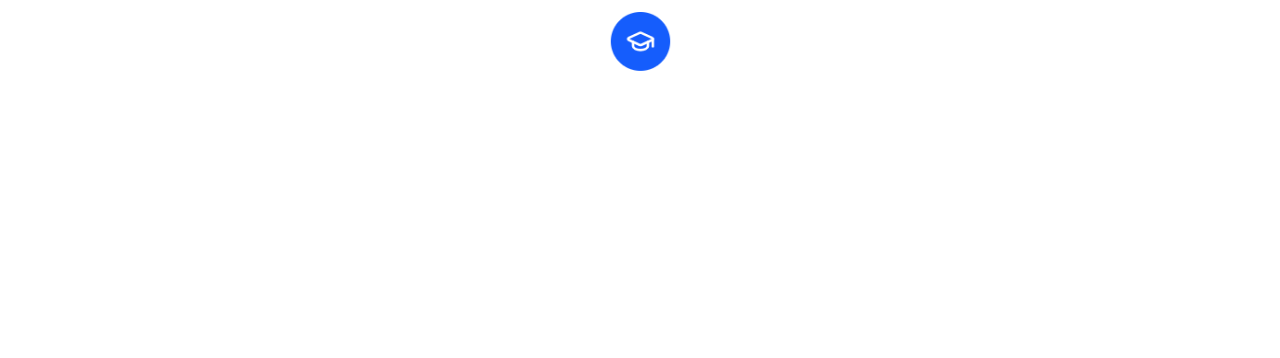
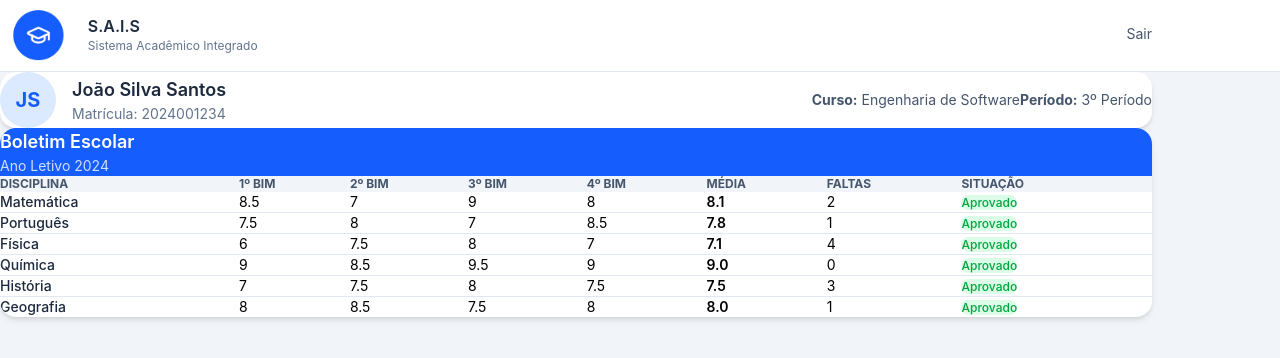
Before and after one commit to auradevsofc-coder/SAIS, a React app in the folder frontend/: page /boletim in a window 1280 px wide. Shown: the top 358 px of the page. Built offline with nearby package versions, Linux system fonts and the light colour scheme; the HTML template or start-up script is replaced by a standard one.

Commit message:
fix: iniciando trabalho da tela de boletim

```diff
--- a/frontend/src/components/NavBar.tsx
+++ b/frontend/src/components/NavBar.tsx
@@ -1,12 +1,32 @@
 import logoSais from '../assets/imagem_sais.png';
+
 export function NavBar() {
-    return (
-        <>
-        <nav>
-    <div className="logo-container">
-        <img src={logoSais} alt="Logo SAIS" className="main-logo" />
-    </div>
-        </nav>
-        </>
-    );
+  return (
+    <header className="sticky top-0 left-0 w-full  h-18 bg-white border-b border-slate-200 z-50">
+      <div className="max-w-6xl mx-auto px-8 py-4 flex items-center justify-between">
+
+        {/* Lado esquerdo */}
+        <div className="flex items-center gap-3">
+          <div className="flex items-center">
+            <img src={logoSais} className="h-8 md:h-17 w-auto" />
+          </div>
+
+          <div>
+            <h1 className="font-semibold text-slate-800">
+              S.A.I.S
+            </h1>
+            <p className="text-xs text-slate-500">
+              Sistema Acadêmico Integrado
+            </p>
+          </div>
+        </div>
+
+        {/* Lado direito */}
+        <button className="text-sm text-slate-600 hover:text-blue-600 transition">
+          Sair
+        </button>
+
+      </div>
+    </header>
+  );
 }
--- a/frontend/src/pages/Boletim.tsx
+++ b/frontend/src/pages/Boletim.tsx
@@ -1,11 +1,115 @@
-import { NavBar } from '../components/NavBar';
-import '../App.css';
-import '../index.css';
+import { NavBar } from "../components/NavBar";
 
 export function Boletim() {
-    return(
-        <>
-        <NavBar />
-        </>
-    )
+  const disciplinas = [
+    { nome: "Matemática", n1: 8.5, n2: 7.0, n3: 9.0, n4: 8.0, faltas: 2 },
+    { nome: "Português", n1: 7.5, n2: 8.0, n3: 7.0, n4: 8.5, faltas: 1 },
+    { nome: "Física", n1: 6.0, n2: 7.5, n3: 8.0, n4: 7.0, faltas: 4 },
+    { nome: "Química", n1: 9.0, n2: 8.5, n3: 9.5, n4: 9.0, faltas: 0 },
+    { nome: "História", n1: 7.0, n2: 7.5, n3: 8.0, n4: 7.5, faltas: 3 },
+    { nome: "Geografia", n1: 8.0, n2: 8.5, n3: 7.5, n4: 8.0, faltas: 1 },
+  ];
+
+  const calcularMedia = (
+    a: number,
+    b: number,
+    c: number,
+    d: number
+  ): string => {
+    return ((a + b + c + d) / 4).toFixed(1);
+  };
+
+  return (
+    <div className="min-h-screen bg-slate-100">
+      <NavBar />
+
+      <main className="pt-24">
+        <div className="max-w-6xl mx-auto p-8 space-y-8">
+
+          {/* Card Dados do Aluno */}
+          <div className="bg-white rounded-2xl shadow-md p-6 flex items-center justify-between">
+            <div className="flex items-center gap-4">
+              <div className="w-14 h-14 rounded-full bg-blue-100 flex items-center justify-center text-blue-600 text-xl font-bold">
+                JS
+              </div>
+
+              <div>
+                <h2 className="text-lg font-semibold text-slate-800">
+                  João Silva Santos
+                </h2>
+                <p className="text-sm text-slate-500">
+                  Matrícula: 2024001234
+                </p>
+              </div>
+            </div>
+
+            <div className="text-sm text-slate-600 space-x-10">
+              <span>
+                <strong>Curso:</strong> Engenharia de Software
+              </span>
+              <span>
+                <strong>Período:</strong> 3º Período
+              </span>
+            </div>
+          </div>
+
+          {/* Card Boletim */}
+          <div className="bg-white rounded-2xl shadow-md overflow-hidden">
+            <div className="bg-blue-600 text-white p-4">
+              <h3 className="text-lg font-semibold">Boletim Escolar</h3>
+              <p className="text-sm opacity-80">Ano Letivo 2024</p>
+            </div>
+
+            <table className="w-full text-sm text-left">
+              <thead className="bg-slate-100 text-slate-600 uppercase text-xs">
+                <tr>
+                  <th className="px-6 py-3">Disciplina</th>
+                  <th className="px-6 py-3">1º BIM</th>
+                  <th className="px-6 py-3">2º BIM</th>
+                  <th className="px-6 py-3">3º BIM</th>
+                  <th className="px-6 py-3">4º BIM</th>
+                  <th className="px-6 py-3">Média</th>
+                  <th className="px-6 py-3">Faltas</th>
+                  <th className="px-6 py-3">Situação</th>
+                </tr>
+              </thead>
+
+              <tbody className="divide-y divide-slate-200">
+                {disciplinas.map((d, index) => {
+                  const media = calcularMedia(d.n1, d.n2, d.n3, d.n4);
+                  const aprovado = Number(media) >= 7;
+
+                  return (
+                    <tr key={index} className="hover:bg-slate-50 transition">
+                      <td className="px-6 py-4 font-medium text-slate-800">
+                        {d.nome}
+                      </td>
+                      <td className="px-6 py-4">{d.n1}</td>
+                      <td className="px-6 py-4">{d.n2}</td>
+                      <td className="px-6 py-4">{d.n3}</td>
+                      <td className="px-6 py-4">{d.n4}</td>
+                      <td className="px-6 py-4 font-semibold">{media}</td>
+                      <td className="px-6 py-4">{d.faltas}</td>
+                      <td className="px-6 py-4">
+                        <span
+                          className={`px-3 py-1 rounded-full text-xs font-medium ${
+                            aprovado
+                              ? "bg-green-100 text-green-600"
+                              : "bg-red-100 text-red-600"
+                          }`}
+                        >
+                          {aprovado ? "Aprovado" : "Reprovado"}
+                        </span>
+                      </td>
+                    </tr>
+                  );
+                })}
+              </tbody>
+            </table>
+          </div>
+
+        </div>
+      </main>
+    </div>
+  );
 }
```
